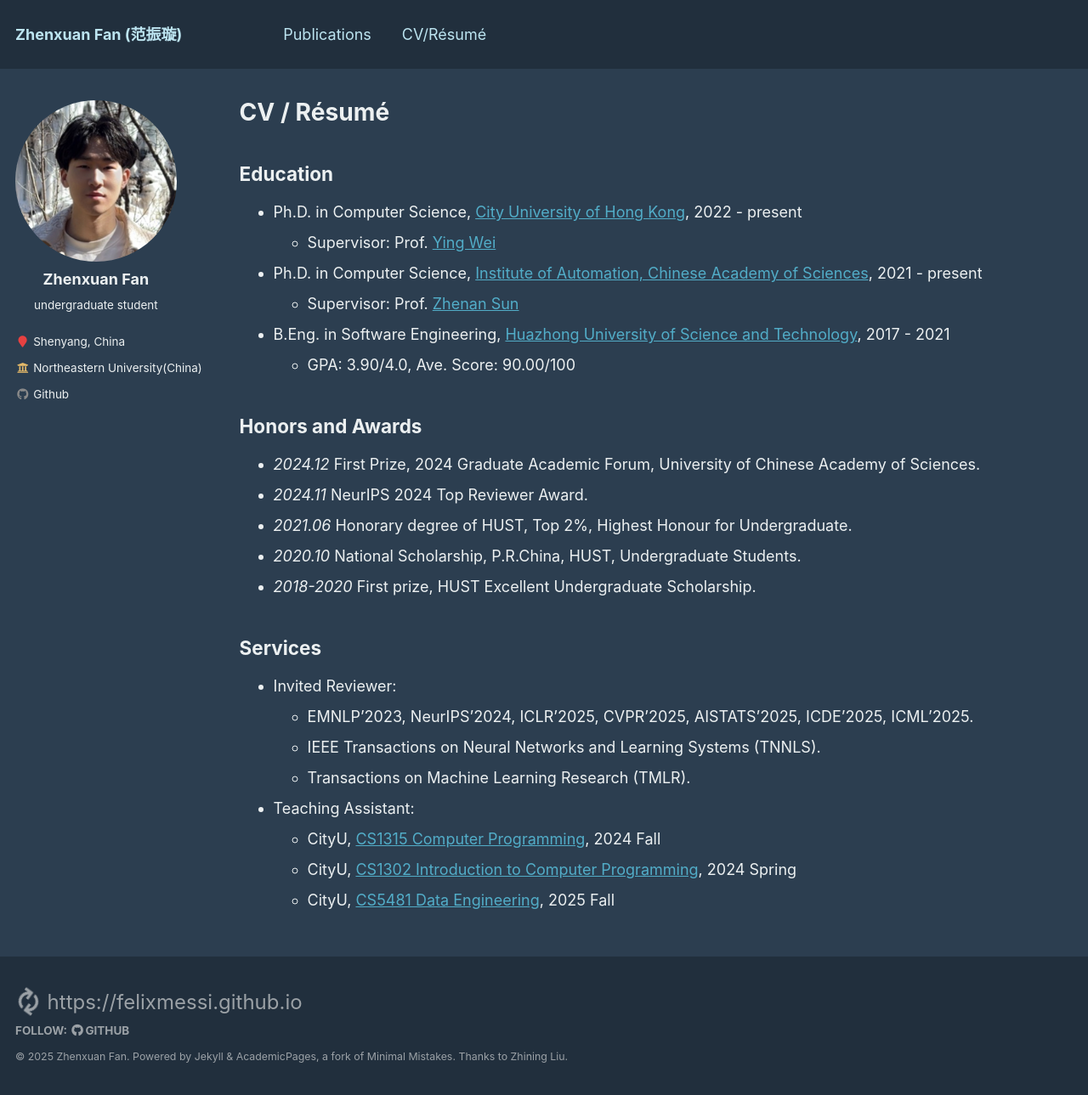
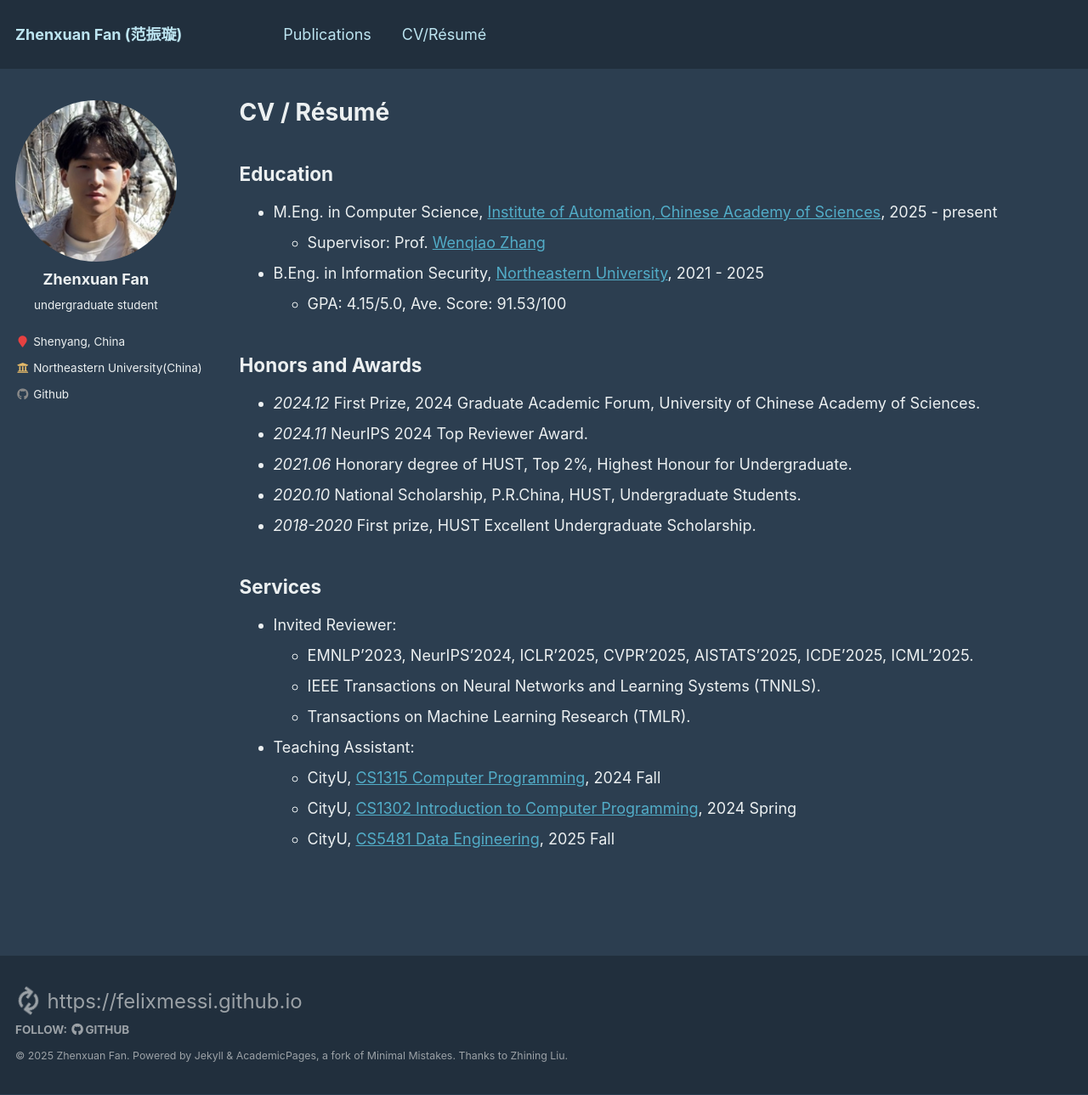
Before and after one commit to fanzhenxuan/fanzhenxuan.github.io, a Jekyll site: the page built from _pages/cv.md, in a window 1280 px wide and 1289 px high. Shown: the whole window at 85% size. Built offline with Jekyll 4.4.1, drawn with Linux system fonts in a browser that asks for light colours.

Commit message:
Update cv.md

```diff
--- a/_pages/cv.md
+++ b/_pages/cv.md
@@ -12,12 +12,10 @@ redirect_from:
 
 ## Education
 
-* Ph.D. in Computer Science, [City University of Hong Kong](https://www.cityu.edu.hk/), 2022 - present
-  * Supervisor: Prof. [Ying Wei](https://wei-ying.net/)
-* Ph.D. in Computer Science, [Institute of Automation, Chinese Academy of Sciences](https://english.ia.cas.cn/), 2021 - present
-  * Supervisor: Prof. [Zhenan Sun](http://www.cbsr.ia.ac.cn/users/znsun/)
-* B.Eng. in Software Engineering, [Huazhong University of Science and Technology](https://english.hust.edu.cn/), 2017 - 2021
-  * GPA: 3.90/4.0, Ave. Score: 90.00/100
+* M.Eng. in Computer Science, [Institute of Automation, Chinese Academy of Sciences](https://english.ia.cas.cn/), 2025 - present
+  * Supervisor: Prof. [Wenqiao Zhang](https://person.zju.edu.cn/wenqiao)
+* B.Eng. in Information Security, [Northeastern University](https://english.neu.edu.cn/), 2021 - 2025
+  * GPA: 4.15/5.0, Ave. Score: 91.53/100
 
 
 
```
